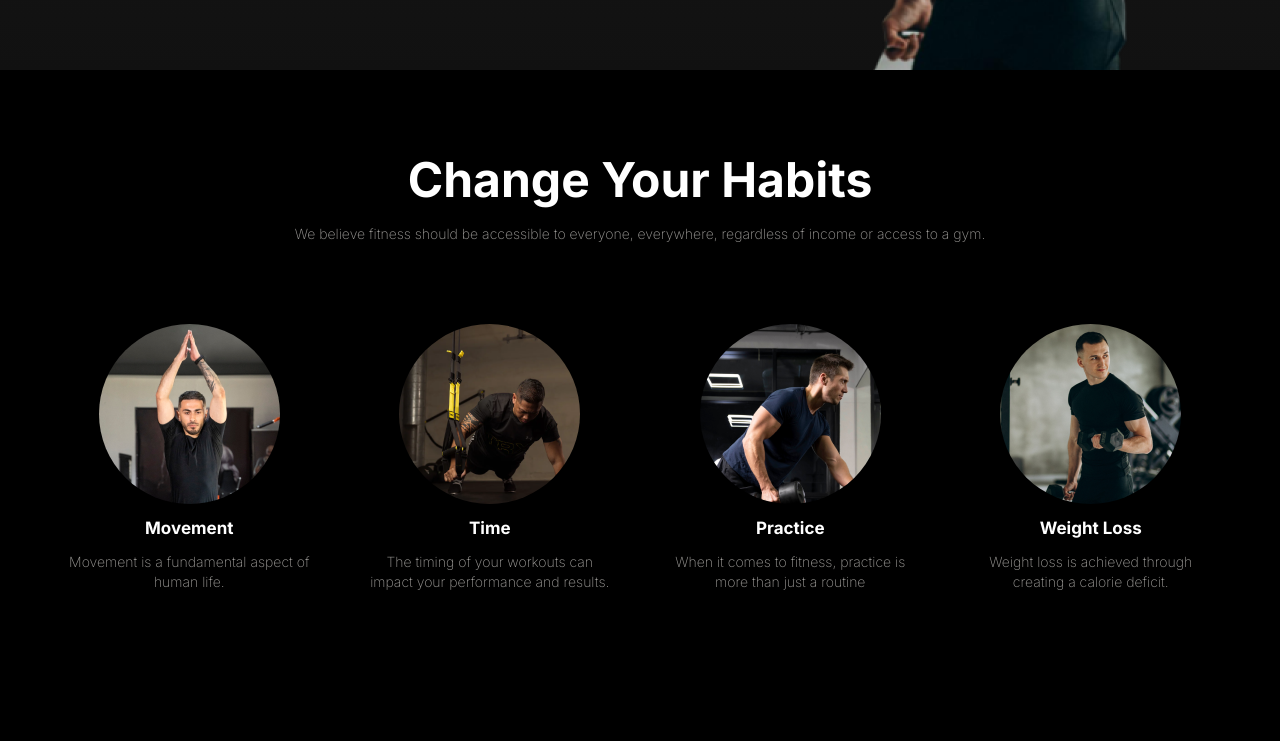
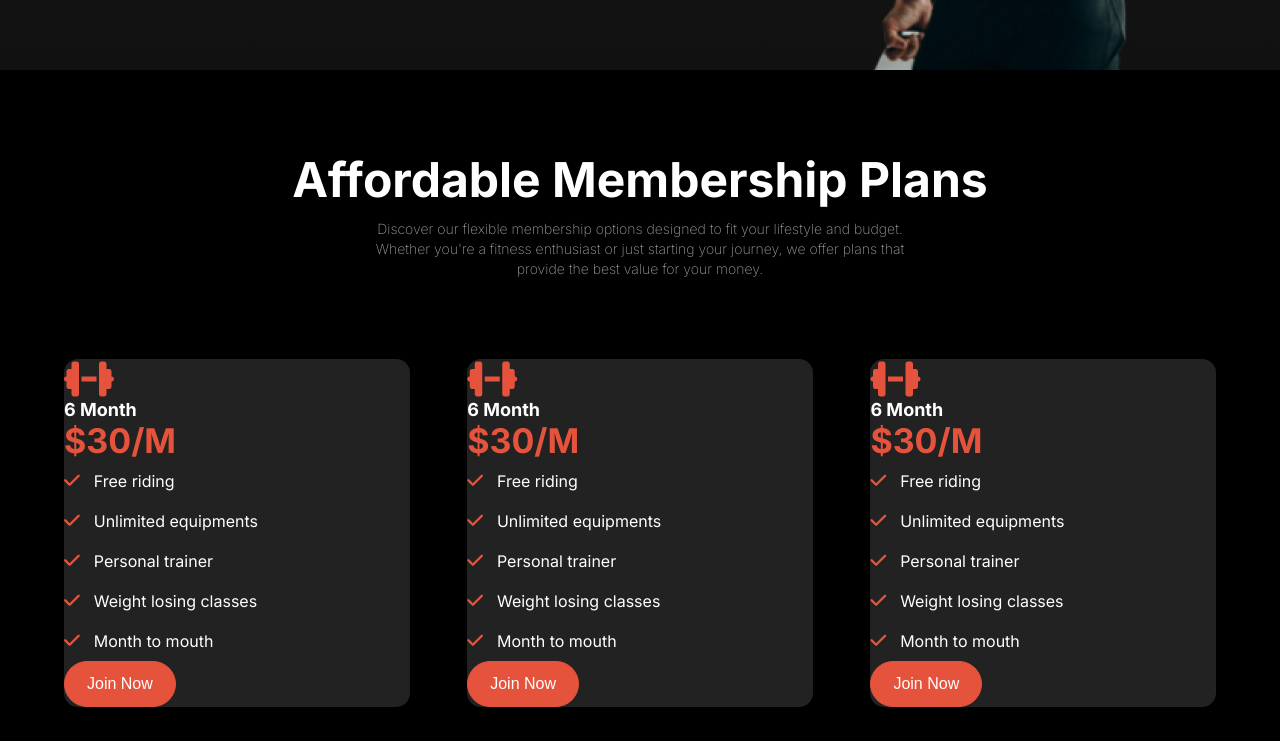
Before and after one commit to jamanhasan01/assignment-2, a plain HTML site: page index.html in a window 1280 px wide. Shown: the part 619-1360 px from the top of the page. Drawn offline with Linux system fonts and the light colour scheme; a web font is replaced by a local one.

Commit message:
i have added speacial section which one give task as  a challange

```diff
--- a/index.html
+++ b/index.html
@@ -59,7 +59,67 @@
             </div>
       </div>
     </header>
-
+    <section class="price">
+        <div class="content py">
+            <div class="priceTitle">
+                <h2 class="">Affordable Membership Plans</h2>
+                <p class="p2">Discover our flexible membership options designed to fit your lifestyle and budget. Whether you're a fitness enthusiast or just starting your journey, we offer plans that provide the best value for your money.</p>
+            </div>
+            <div class="priceWrap mt">
+                <div class="singlePrice">
+                    <div>
+                        <div class="priceIcon"><i class="fa-solid fa-dumbbell"></i></div>
+                        <div class="priceInfo">
+                            <h5>6 Month</h5>
+                            <h6>$30/M</h6>
+                        </div>
+                        <ul class="priceList">
+                            <li><i class="fa-solid fa-check"></i><a href="">Free riding</a></li>
+                            <li><i class="fa-solid fa-check"></i><a href="">Unlimited equipments</a></li>
+                            <li><i class="fa-solid fa-check"></i><a href="">Personal trainer</a></li>
+                            <li><i class="fa-solid fa-check"></i><a href="">Weight losing classes</a></li>
+                            <li><i class="fa-solid fa-check"></i><a href="">Month to mouth</a></li>
+                        </ul>
+                        <button class="btn">Join Now</button>
+                    </div>
+                    </div>
+                    <div class="singlePrice">
+                        <div>
+                            <div class="priceIcon"><i class="fa-solid fa-dumbbell"></i></div>
+                            <div class="priceInfo">
+                                <h5>6 Month</h5>
+                                <h6>$30/M</h6>
+                            </div>
+                            <ul class="priceList">
+                                <li><i class="fa-solid fa-check"></i><a href="">Free riding</a></li>
+                                <li><i class="fa-solid fa-check"></i><a href="">Unlimited equipments</a></li>
+                                <li><i class="fa-solid fa-check"></i><a href="">Personal trainer</a></li>
+                                <li><i class="fa-solid fa-check"></i><a href="">Weight losing classes</a></li>
+                                <li><i class="fa-solid fa-check"></i><a href="">Month to mouth</a></li>
+                            </ul>
+                            <button class="btn">Join Now</button>
+                        </div>
+                        </div>
+                        <div class="singlePrice">
+                            <div>
+                                <div class="priceIcon"><i class="fa-solid fa-dumbbell"></i></div>
+                                <div class="priceInfo">
+                                    <h5>6 Month</h5>
+                                    <h6>$30/M</h6>
+                                </div>
+                                <ul class="priceList">
+                                    <li><i class="fa-solid fa-check"></i><a href="">Free riding</a></li>
+                                    <li><i class="fa-solid fa-check"></i><a href="">Unlimited equipments</a></li>
+                                    <li><i class="fa-solid fa-check"></i><a href="">Personal trainer</a></li>
+                                    <li><i class="fa-solid fa-check"></i><a href="">Weight losing classes</a></li>
+                                    <li><i class="fa-solid fa-check"></i><a href="">Month to mouth</a></li>
+                                </ul>
+                                <button class="btn">Join Now</button>
+                            </div>
+                            </div>
+            </div>
+        </div>
+    </section>
     <main>
         <section id="habit">
             <div class="content py">
--- a/style.css
+++ b/style.css
@@ -19,6 +19,9 @@ body{
 }
 .twhite{
     color: white;
+}
+.t-center{
+    text-align: center;
 }
 
 .content{
@@ -89,6 +92,71 @@ button:hover{cursor: pointer;}
 }
 .mt{
     margin-top:80px;
+}
+
+/* price------------------------------------ */
+.priceTitle {
+    text-align: center;
+    display: flex;
+    flex-direction: column;
+    gap: 10px;
+}
+
+.priceTitle p {
+    width: 50%;
+    margin: 0 auto;
+}
+.priceIcon i {
+    font-size: 40px;
+    color: #e6533c;
+}
+
+.priceInfo h5 {
+    font-size: 18px;
+    color: white;
+}
+
+.priceInfo h6 {
+    color: #e6533c;
+    font-size: 34px;
+}
+
+ul.priceList {
+    display: flex;
+    flex-direction: column;
+}
+ul.priceList li {
+    list-style: none;
+    line-height: 40px;
+}
+
+ul.priceList i {
+    color: #e6533c;
+    /* margin-right: 27px; */
+    font-size: 18px;
+}
+
+ul.priceList a {
+    text-decoration: none;
+    color: white;
+    margin-left: 14px;
+    font-size: 16px;
+}
+
+.priceWrap {
+    display: flex;
+    justify-content: space-between;
+    gap: 40px;
+}
+
+.singlePrice {
+    /* padding: 30px; */
+    background: #222222;
+    border-radius: 14px;
+    display: flex;
+    flex-direction: column;
+    gap: 20px;
+    width: 30%;
 }
 /* header style start -----------------------------------------------------*/
 header#header {
@@ -606,6 +674,22 @@ footer > p {
     .heroImage {
         margin-top: 20px;
     }
+    /* price section start */
+    .priceTitle p{
+        width: 100%;
+    }
+    .priceWrap{
+        flex-direction: column;
+    }
+    .singlePrice{
+        width: 100%;
+    }
+    .singlePrice > div {
+        padding: 30px;
+        display: flex;
+        flex-direction: column;
+        gap: 20px;
+    }
 
     /* habit section start */
     .habitWrap {
@@ -616,6 +700,7 @@ footer > p {
     .runWrap {
         flex-direction: column;
         gap: 48px;
+        padding: 30px;
     }
     .runCont {
         width: 100%;}
```
